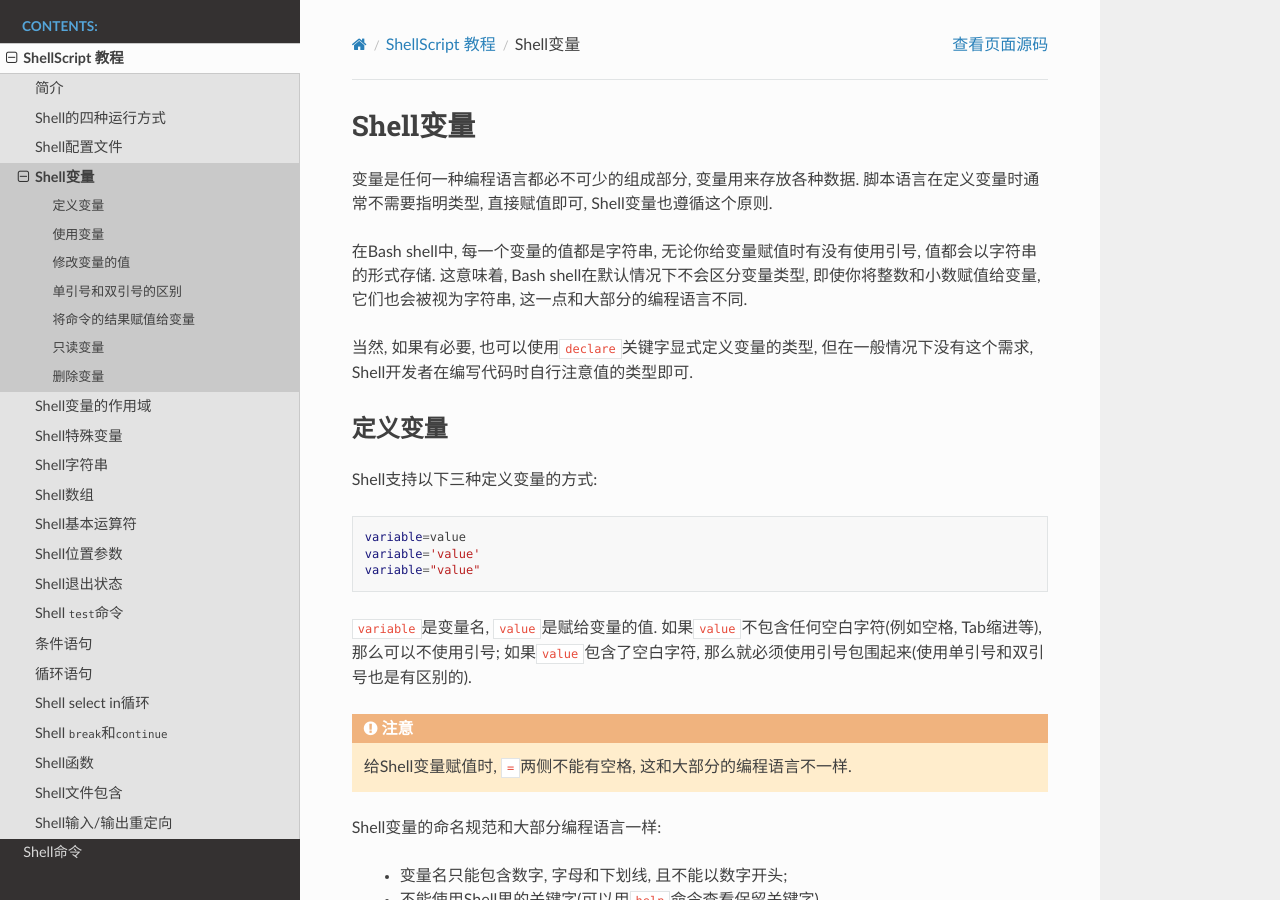
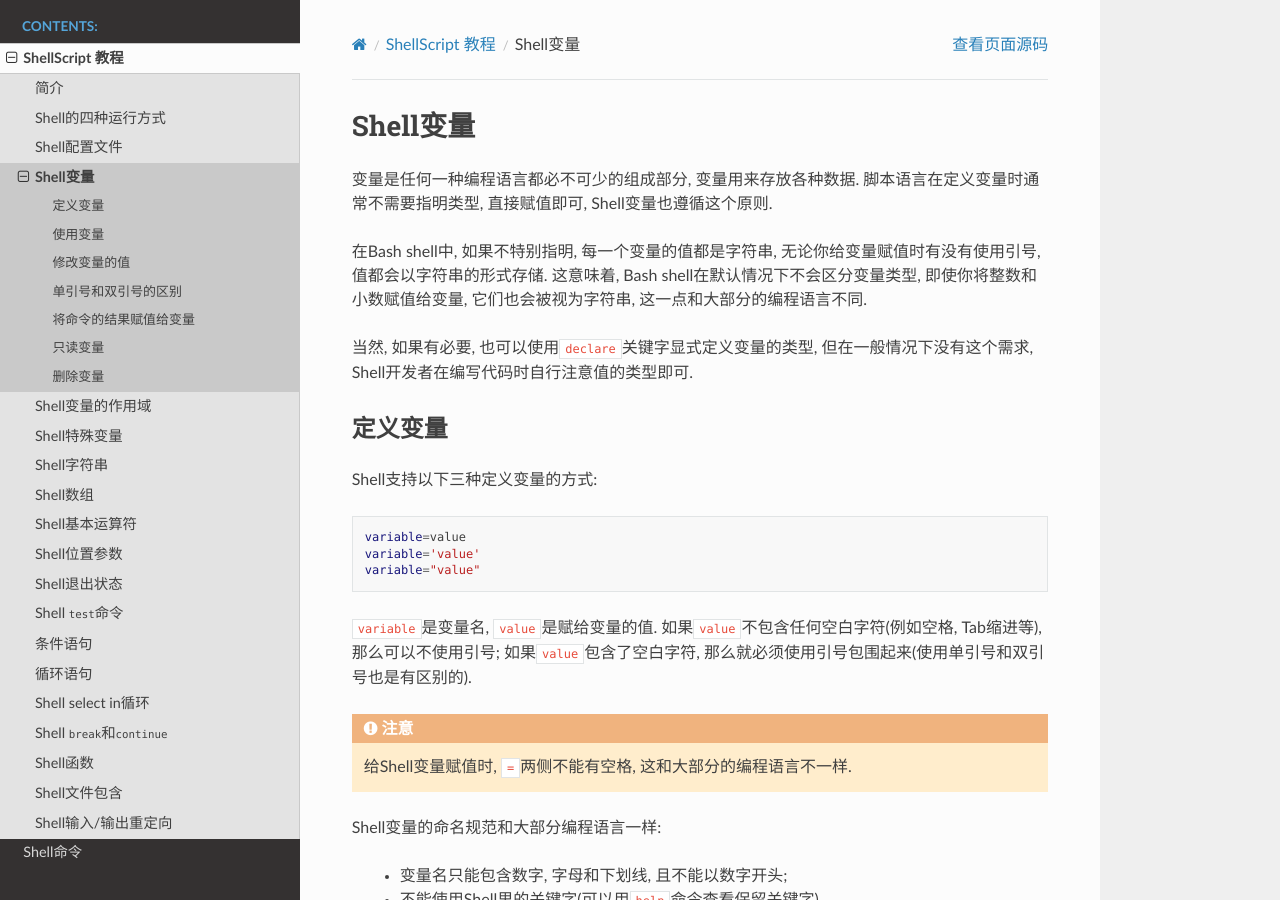
Before and after one commit to My-LearningNotes/ShellScript, a Sphinx documentation site: the page built from source/tutorial/variable.rst, in a window 1280 px wide and 900 px high. Built offline with Sphinx 7.4.7 and the Read the Docs theme 2.0.0, drawn with Linux system fonts in a browser that asks for light colours.

Commit message:
修改关于Shell变量的笔记

```diff
--- a/source/tutorial/variable.rst
+++ b/source/tutorial/variable.rst
@@ -4,7 +4,7 @@ Shell变量
 变量是任何一种编程语言都必不可少的组成部分, 变量用来存放各种数据.
 脚本语言在定义变量时通常不需要指明类型, 直接赋值即可, Shell变量也遵循这个原则.
 
-在Bash shell中, 每一个变量的值都是字符串, 无论你给变量赋值时有没有使用引号, 值都会以字符串的形式存储.
+在Bash shell中, 如果不特别指明, 每一个变量的值都是字符串, 无论你给变量赋值时有没有使用引号, 值都会以字符串的形式存储.
 这意味着, Bash shell在默认情况下不会区分变量类型, 即使你将整数和小数赋值给变量, 它们也会被视为字符串, 这一点和大部分的编程语言不同.
 
 当然, 如果有必要, 也可以使用\ ``declare``\ 关键字显式定义变量的类型, 但在一般情况下没有这个需求, Shell开发者在编写代码时自行注意值的类型即可.
```
